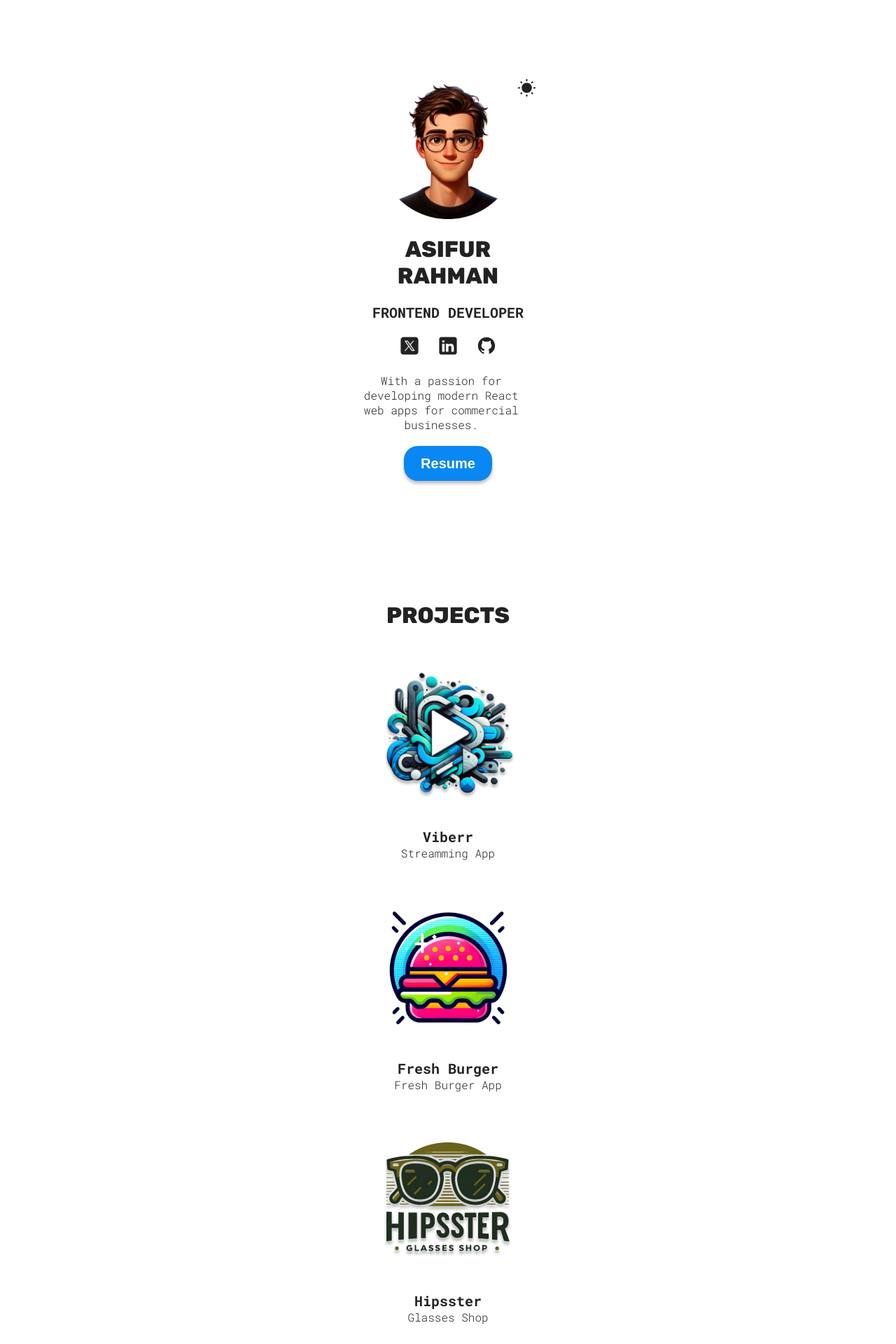
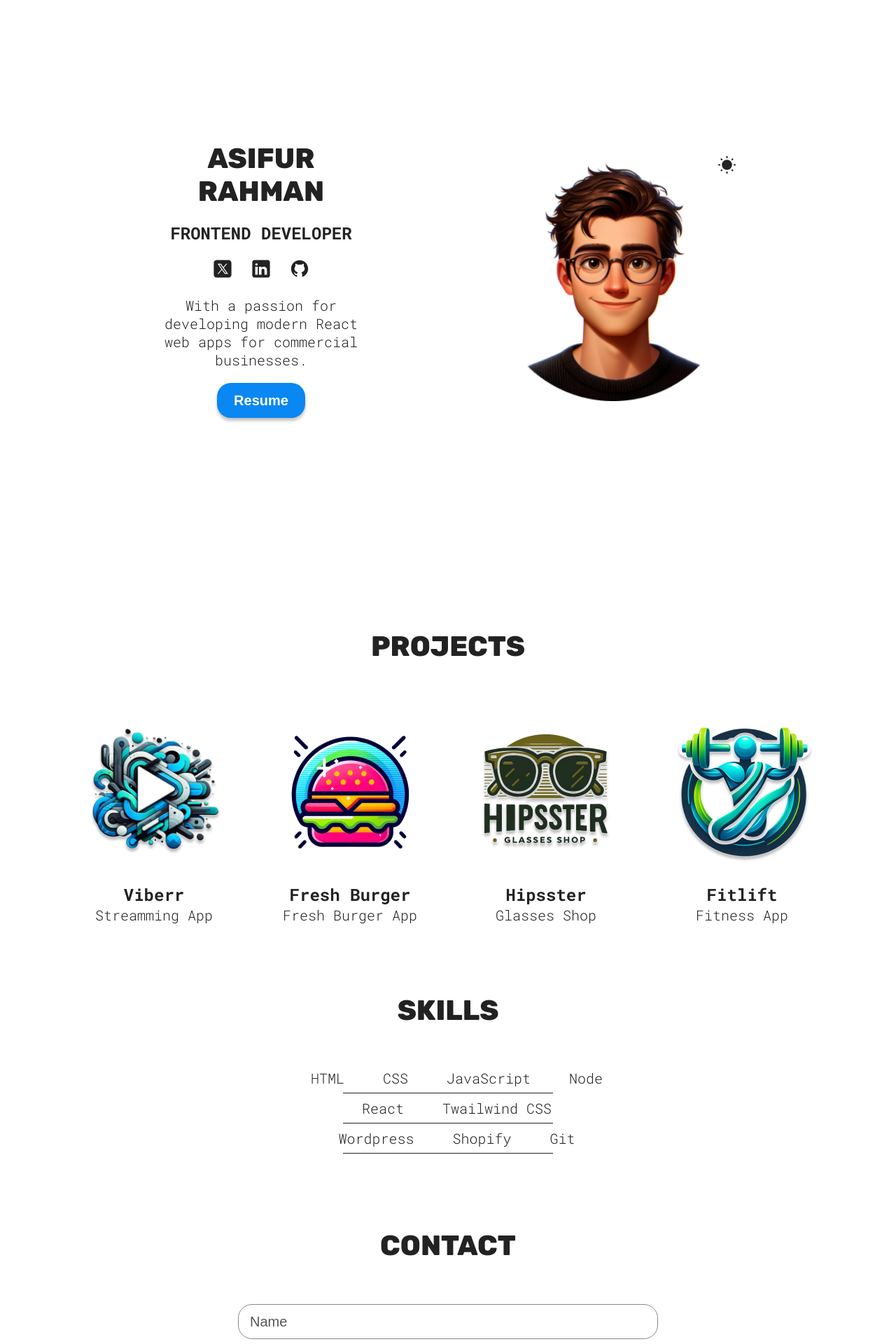
Before and after one commit to dmasifur/react-responsive-portfolio, a React (Vite) app: page / in a window 1280 px wide. Shown: the top 1920 px of the page at 70% size. Built offline with nearby package versions, Linux system fonts and the light colour scheme.

Commit message:
media query added for big screen responsiveness

```diff
--- a/src/App.css
+++ b/src/App.css
@@ -73,3 +73,35 @@
 .hover {
   cursor: pointer;
 }
+
+@media (width >=800px) {
+  #root {
+    gap: 100px;
+  }
+  h1 {
+    font-size: 40px;
+  }
+  h2,
+  h3 {
+    font-size: 24px;
+  }
+  p {
+    font-size: 20px;
+  }
+  .sectionTitle {
+    margin-bottom: 60px;
+  }
+}
+
+@media (width >=1400px) {
+  #root {
+    gap: 200px;
+  }
+  h1 {
+    font-size: 48px;
+  }
+
+  .sectionTitle {
+    margin-bottom: 75px;
+  }
+}
--- a/src/projects/ProjectStyles.module.css
+++ b/src/projects/ProjectStyles.module.css
@@ -20,11 +20,20 @@
   a:hover {
     transform: scale(1.05);
   }
+}
 
+.projectsContainer {
+  display: flex;
+  flex-direction: column;
+  align-items: center;
+  gap: 30px;
+}
+
+@media (width >= 800px) {
   .projectsContainer {
-    display: flex;
-    flex-direction: column;
-    align-items: center;
-    gap: 30px;
+    flex-direction: row;
+    flex-wrap: wrap;
+    justify-content: space-evenly;
+    padding: 0 30px;
   }
 }
--- a/src/sections/Contact/ContactStyles.module.css
+++ b/src/sections/Contact/ContactStyles.module.css
@@ -59,3 +59,22 @@
   transform: translateY(2px);
   box-shadow: 0 2px 2px rgba(0, 0, 0, 0.25);
 }
+
+@media (width >= 800px) {
+  textarea,
+  input:not([type="submit"]) {
+    width: 600px;
+    font-size: 20px;
+  }
+
+  form {
+    gap: 40px;
+  }
+}
+
+@media (width >= 1400px) {
+  textarea,
+  input:not([type="submit"]) {
+    width: 800px;
+  }
+}
--- a/src/sections/Hero/HeroStyles.module.css
+++ b/src/sections/Hero/HeroStyles.module.css
@@ -75,3 +75,25 @@
   justify-content: center;
   gap: 20px;
 }
+
+@media (width >= 800px) {
+  .container {
+    flex-direction: row-reverse;
+    align-items: center;
+    justify-content: space-evenly;
+
+    .hero {
+      max-width: 350px;
+      width: 350px;
+    }
+  }
+}
+
+@media (width >= 1400px) {
+  .container {
+    .hero {
+      max-width: 400px;
+      width: 400px;
+    }
+  }
+}
--- a/src/sections/Skills/SkillsStyles.module.css
+++ b/src/sections/Skills/SkillsStyles.module.css
@@ -29,3 +29,18 @@
   border: none;
   background-color: var(--text-color);
 }
+
+@media (width >= 800px) {
+  .skillList {
+    max-width: fit-content;
+    gap: 30px;
+
+    p {
+      font-size: 20px;
+    }
+  }
+
+  hr {
+    width: 300px;
+  }
+}
```
